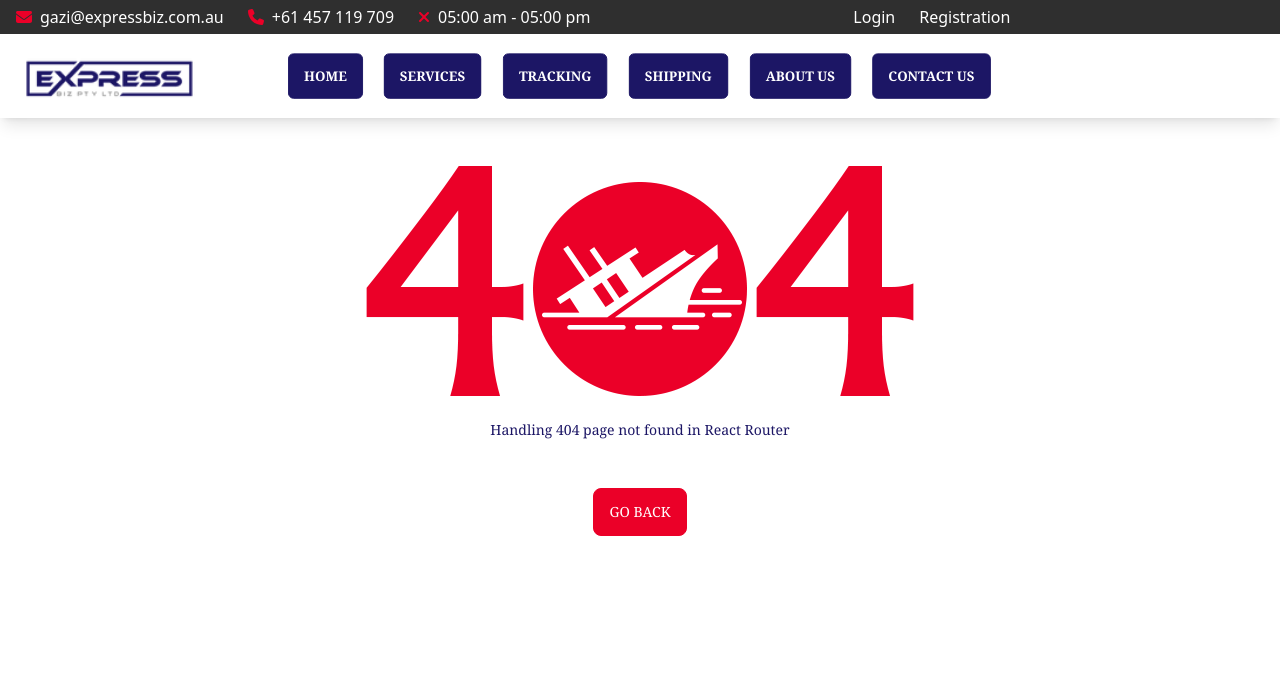
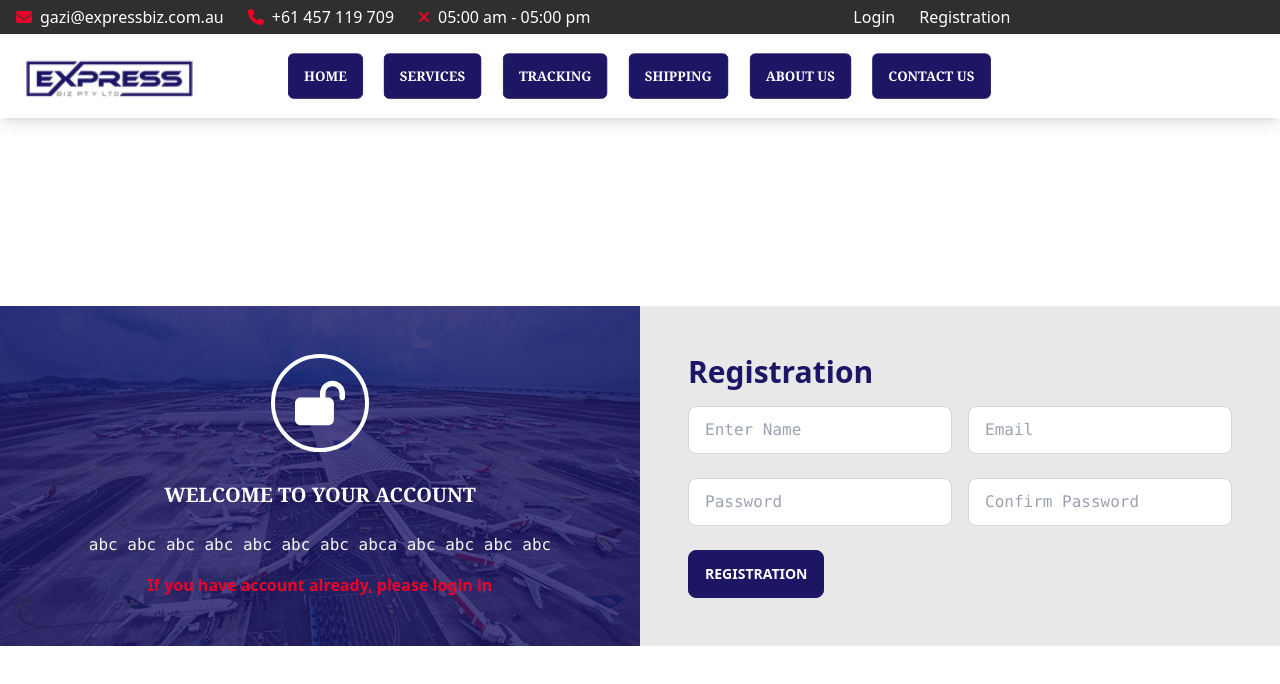
Before and after one commit to DevTabibur/expressbiz, a React (Create React App) app: page /register in a window 1280 px wide. Shown: the top 684 px of the page. Built offline with nearby package versions, Linux system fonts and the light colour scheme.

Commit message:
registration is done

```diff
--- a/src/App.js
+++ b/src/App.js
@@ -15,6 +15,7 @@ import Contact from "./Pages/Contact/Contact";
 import Login from "./Pages/Login/Login";
 import NotFound from "./Pages/NotFound/NotFound";
 import SingleService from "./Pages/Services/SingleService";
+import Register from "./Pages/Register/Register";
 function App() {
   return (
     <>
@@ -31,6 +32,7 @@ function App() {
           <Route path="/service/:id" element={<SingleService />} />
           <Route path="/contact-us" element={<Contact />} />
           <Route path="/login" element={<Login />} />
+          <Route path="/register" element={<Register />} />
           <Route path="*" element={<NotFound />} />
           {/* dashboard routes */}
           <Route path="/dashboard" element={<Dashboard />}>
--- a/src/Pages/Login/Login.jsx
+++ b/src/Pages/Login/Login.jsx
@@ -33,7 +33,7 @@ const Login = () => {
               </p>
               <Link
                 to="/register"
-                className="hover:underline font-md font-sans font-bold text-primary"
+                className="hover:underline font-md font-sans font-bold text-primary hover:text-white"
               >
                 Create a New Account
               </Link>
@@ -113,7 +113,7 @@ const Login = () => {
                   // await sendPasswordResetEmail(email);
                 }}
               >
-                <p className="label-text-alt link link-hover font-semibold font-serif text-primary">
+                <p className="label-text-alt link link-hover font-semibold font-serif text-primary hover:text-accent">
                   Forgot password?
                 </p>
               </label>
--- /dev/null
+++ b/src/Pages/Register/Register.jsx
@@ -0,0 +1,206 @@
+import "./Register.css";
+import { useForm } from "react-hook-form";
+import { FontAwesomeIcon } from "@fortawesome/react-fontawesome";
+import {
+  faEnvelope,
+  faLocation,
+  faPhone,
+  faFax,
+  faLockOpen,
+} from "@fortawesome/free-solid-svg-icons";
+import { Link } from "react-router-dom";
+import { useState } from "react";
+const Register = () => {
+  const {
+    register,
+    handleSubmit,
+    watch,
+    formState: { errors },
+  } = useForm();
+
+  const [email, setEmail] = useState([]);
+  const [password, setPassword] = useState([]);
+  const [confirmPassword, setConfirmPassword] = useState([]);
+  const onSubmit = async (data, e) => {
+    // console.log(data);
+    const password = data.password;
+    const confirmPassword = data.confirmPassword;
+    if (password !== confirmPassword) {
+      alert("Password is not matched");
+    }
+  };
+
+  return (
+    <>
+      <div className="container m-auto">
+        <div className="grid md:grid-cols-2 gap-0 ">
+          {/* first col */}
+          <div className="login-left-col">
+            <div className="login-info p-12 text-center">
+              <FontAwesomeIcon className="icon" icon={faLockOpen} />
+
+              <h2 className="text-white font-serif font-bold text-xl my-6">
+                WELCOME TO YOUR ACCOUNT
+              </h2>
+              <p className="text-neutral font-mono mb-4">
+                abc abc abc abc abc abc abc abca abc abc abc abc
+              </p>
+              <Link
+                to="/login"
+                className="hover:underline font-md font-sans font-bold text-primary hover:text-white"
+              >
+                If you have account already, please login in
+              </Link>
+            </div>
+          </div>
+
+          <div className="login-right-col p-12">
+            <h1 className="text-accent text-mono font-bold text-3xl mb-4">
+              Registration
+            </h1>
+            {/* login form */}
+
+            {/* form */}
+            <form onSubmit={handleSubmit(onSubmit)}>
+              <div className="grid md:grid-cols-2 gap-4">
+                {/* name */}
+                <div className="form-control">
+                  <input
+                    type="text"
+                    placeholder="Enter Name"
+                    className="input input-bordered font-mono"
+                    {...register("name", {
+                      required: {
+                        value: true,
+                        message: "Name is Required",
+                      },
+                      pattern: {
+                        value: /^[a-zA-Z0-9 ]*$/,
+                        message: "Name should be unique",
+                      },
+                    })}
+                  />
+                  <label className="label my-1 py-0">
+                    {errors.name?.type === "required" && (
+                      <span className="label-text-alt text-red-500 font-mono">
+                        {errors.name.message}
+                      </span>
+                    )}
+                    {errors.name?.type === "pattern" && (
+                      <span className="label-text-alt text-red-500 font-mono">
+                        {errors.name.message}
+                      </span>
+                    )}
+                  </label>
+                </div>
+                {/* email */}
+                <div className="form-control">
+                  <input
+                    type="text"
+                    placeholder="Email"
+                    className="input input-bordered font-mono"
+                    {...register("email", {
+                      required: {
+                        value: true,
+                        message: "Email is Required",
+                      },
+                      pattern: {
+                        value: /[a-z0-9]+@[a-z]+\.[a-z]{2,3}/,
+                        message: "Provide a valid Email",
+                      },
+                    })}
+                  />
+                  <label className="label my-1 py-0">
+                    {errors.email?.type === "required" && (
+                      <span className="label-text-alt text-red-500 font-mono">
+                        {errors.email.message}
+                      </span>
+                    )}
+                    {errors.email?.type === "pattern" && (
+                      <span className="label-text-alt text-red-500 font-mono">
+                        {errors.email.message}
+                      </span>
+                    )}
+                  </label>
+                </div>
+
+                {/* password */}
+                <div className="form-control">
+                  <input
+                    type="password"
+                    placeholder="Password"
+                    className="input input-bordered font-mono"
+                    {...register("password", {
+                      required: {
+                        value: true,
+                        message: "Password is Required",
+                      },
+                      minLength: {
+                        value: 6,
+                        message: "Must be 6 characters or longer",
+                      },
+                    })}
+                  />
+                  <label className="label my-1 py-0">
+                    {errors.password?.type === "required" && (
+                      <span className="label-text-alt text-red-500 font-mono">
+                        {errors.password.message}
+                      </span>
+                    )}
+                    {errors.password?.type === "minLength" && (
+                      <span className="label-text-alt text-red-500 font-mono">
+                        {errors.password.message}
+                      </span>
+                    )}
+                  </label>
+                </div>
+
+                {/* confirm password */}
+                <div className="form-control">
+                  <input
+                    type="password"
+                    placeholder="Confirm Password"
+                    className="input input-bordered font-mono"
+                    {...register("confirmPassword", {
+                      required: {
+                        value: true,
+                        message: "Confirm Password is Required",
+                      },
+                      minLength: {
+                        value: 6,
+                        message: "Must be 6 characters or longer",
+                      },
+                    })}
+                  />
+                  <label className="label my-1 py-0">
+                    {errors.confirmPassword?.type === "required" && (
+                      <span className="label-text-alt text-red-500 font-mono">
+                        {errors.confirmPassword.message}
+                      </span>
+                    )}
+                    {errors.confirmPassword?.type === "minLength" && (
+                      <span className="label-text-alt text-red-500 font-mono">
+                        {errors.confirmPassword.message}
+                      </span>
+                    )}
+                  </label>
+                </div>
+              </div>
+              {/* <label className="label">
+                <span className="label-text">{signInError}</span>
+              </label> */}
+
+              <input
+                className="btn btn-accent text-white mt-4"
+                type="submit"
+                value="REGISTRATION"
+              ></input>
+            </form>
+          </div>
+        </div>
+      </div>
+    </>
+  );
+};
+
+export default Register;
```
Also changed, not shown: src/Pages/Register/Register.css (added).
